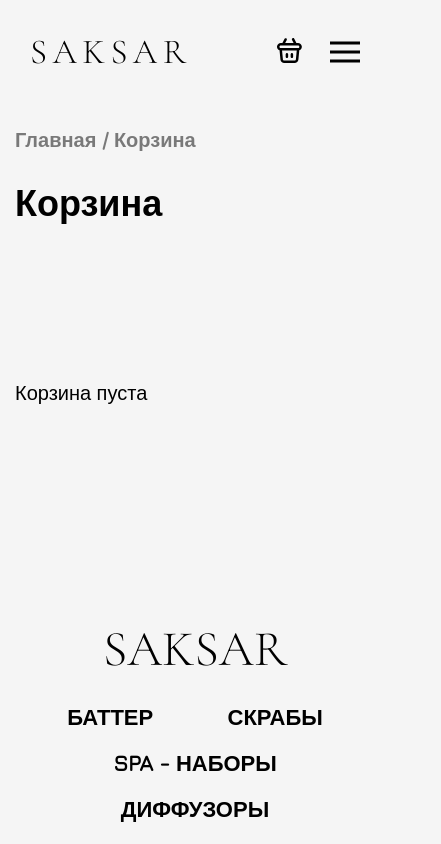
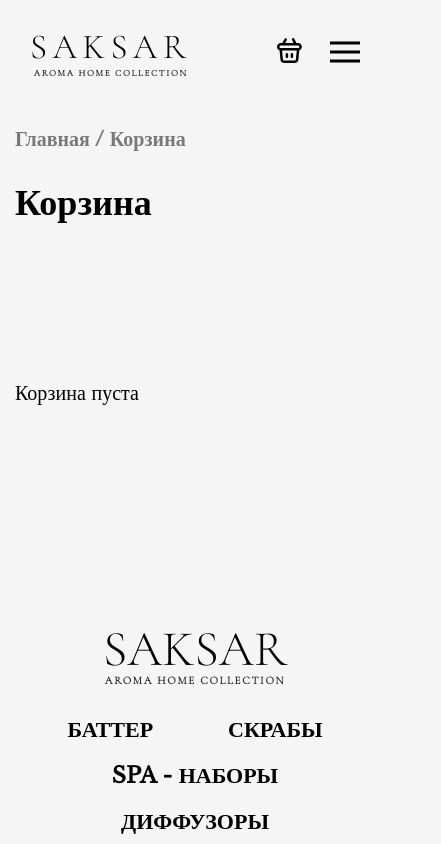
Before and after one commit to diorm47/saksar, a React (Create React App) app: page /cart in a window 390 px wide. Shown: the top 844 px of the page, 441 px wide, since content can reach past the window. Built offline with nearby package versions, Linux system fonts and the light colour scheme.

Commit message:
fixed fonts

```diff
--- a/src/components/Loader/loader.css
+++ b/src/components/Loader/loader.css
@@ -9,23 +9,36 @@
   right: 0;
   bottom: 0;
   display: flex;
+  flex-direction: column;
   align-items: center;
   justify-content: center;
   z-index: 444;
   background: #ffd1b2;
+  overflow: hidden;
+  color: #fff;
+  animation-name: loader_text;
+  animation-duration: 1s;
+  animation-iteration-count: infinite;
 }
 
 .loader_wrapper h1 {
   font-family: "Cormorant Garamond";
- font-weight: 500;
+  font-weight: 500;
   color: #fff;
   text-align: center;
   font-size: 120px;
   letter-spacing: 3px;
-
-  animation-name: loader_text;
-  animation-duration: 1s;
-  animation-iteration-count: infinite;
+  line-height: 100%;
+}
+.loader_wrapper p {
+  color: #fff;
+  font-family: "Cormorant Garamond";
+  font-weight: 600;
+  font-size: 25px;
+  letter-spacing: 5px;
+  text-transform: uppercase;
+  color: #000000d1;
+  align-items: center;
 }
 
 @keyframes loader_text {
--- a/src/components/Loader/loader.jsx
+++ b/src/components/Loader/loader.jsx
@@ -5,6 +5,7 @@
   return (
     <div className="loader_wrapper">
       <h1>SAKSAR</h1>
+      <p style={{ color: "#fff" }}>aroma home collection</p>
     </div>
   );
 }
--- a/src/components/footer/footer.css
+++ b/src/components/footer/footer.css
@@ -16,6 +16,11 @@
 
   margin-bottom: 50px;
 }
+.footer_logo {
+  display: flex;
+  flex-direction: column;
+  align-items: center;
+}
 .footer_logo h1 {
   font-family: "Cormorant Garamond";
   font-weight: 500;
@@ -24,6 +29,16 @@
   text-transform: uppercase;
   color: #000000;
 }
+.footer_logo p {
+  font-family: "Cormorant Garamond";
+  font-weight: 600;
+  font-size: 11px;
+  letter-spacing: 1.7px;
+  text-transform: uppercase;
+  color: #000000d1;
+  align-items: center;
+}
+
 
 .footer_nav_list {
   display: flex;
--- a/src/components/footer/footer.jsx
+++ b/src/components/footer/footer.jsx
@@ -11,6 +11,7 @@
           <NavLink to="/">
             <div className="footer_logo">
               <h1>saksar</h1>
+              <p>aroma home collection</p>
             </div>
           </NavLink>
           <div className="footer_nav_list">
--- a/src/components/nav-bar/nav-bar.css
+++ b/src/components/nav-bar/nav-bar.css
@@ -43,15 +43,27 @@
 .nav_logo {
   cursor: pointer;
   margin-right: -100px;
+  display: flex;
+  align-items: center;
+  flex-direction: column;
+  justify-content: center;
 }
 .nav_logo h1 {
   font-family: "Cormorant Garamond";
-  font-weight: 500;
+  font-weight: 550;
   font-size: 48px;
-  line-height: 57px;
   letter-spacing: 0.155em;
   text-transform: uppercase;
   color: #000000;
+}
+.nav_logo p {
+  font-family: "Cormorant Garamond";
+  font-weight: 600;
+  font-size: 14px;
+  letter-spacing: 1.7px;
+  text-transform: uppercase;
+  color: #000000d1;
+  align-items: center;
 }
 
 .nav_basket {
@@ -207,6 +219,9 @@
   .nav_logo h1 {
     font-size: 35px;
   }
+  .nav_logo p {
+    font-size: 9px;
+  }
   .founder_img {
     width: 100%;
   }
--- a/src/components/nav-bar/nav-bar.jsx
+++ b/src/components/nav-bar/nav-bar.jsx
@@ -31,6 +31,7 @@
           <NavLink to="/">
             <div className="nav_logo">
               <h1>saksar</h1>
+              <p>aroma home collection</p>
             </div>
           </NavLink>
           <div className="nav_right_items">
--- a/src/index.css
+++ b/src/index.css
@@ -1,12 +1,11 @@
-@import url("https://fonts.googleapis.com/css2?family=Jura:wght@500&family=Open+Sans:wght@300&family=Poppins:wght@300;600&display=swap");
-
+@import url("https://fonts.googleapis.com/css2?family=Libre+Baskerville&display=swap");
 * {
   margin: 0;
   padding: 0;
   box-sizing: border-box;
 }
 body {
-  font-family: "Jura", sans-serif;
+  font-family: "Libre Baskerville", serif;
   -webkit-font-smoothing: antialiased;
   -moz-osx-font-smoothing: grayscale;
   background: #f5f5f5;
--- a/src/pages/contacts-page/contacts-page.css
+++ b/src/pages/contacts-page/contacts-page.css
@@ -158,7 +158,8 @@
 }
 .contacts_page footer .footer_links div p,
 .contacts_page footer .footer_nav_list .footer_nav_menu_item p,
-.contacts_page footer .footer_logo h1 {
+.contacts_page footer .footer_logo h1,
+.contacts_page footer .footer_logo p {
   color: #ffffff;
 }
 .contacts_page footer .footer_instagram svg * {
--- a/src/pages/home-page/home-page.css
+++ b/src/pages/home-page/home-page.css
@@ -1,3 +1,8 @@
+@font-face {
+  font-family: "Savoye Let";
+  src: local("Savoye Let"), url(../../assets//fonts/savoyelet.ttf) format("ttf");
+}
+
 .header_wrapper {
   width: 100%;
   display: flex;
@@ -80,6 +85,7 @@
 }
 
 .history_brand_text p {
+  font-family: "Savoye Let";
   font-weight: 500;
   font-size: 24px;
   line-height: 150%;
```
Also changed, not shown: src/assets/fonts/savoyelet.ttf (added).
